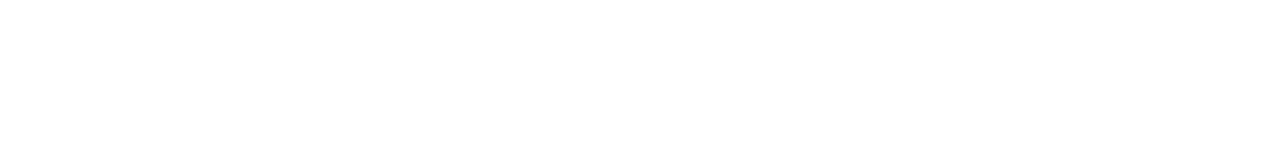
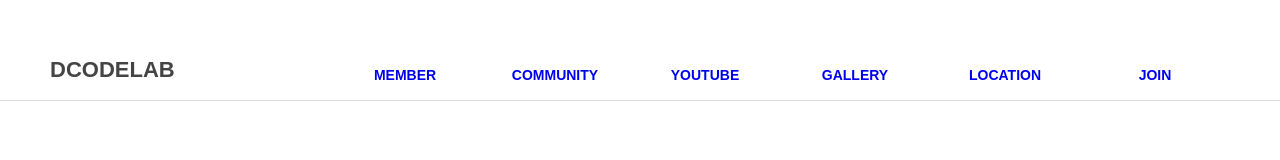
Before and after one commit to mijeong96/portfolio, a plain HTML site: page index.html in a window 1280 px wide. Drawn offline with Linux system fonts and the light colour scheme.

Commit message:
메인페이지 헤더 완성

```diff
--- a/index.html
+++ b/index.html
@@ -4,11 +4,23 @@
     <meta charset="UTF-8">
     <meta http-equiv="X-UA-Compatible" content="IE=edge">
     <meta name="viewport" content="width=device-width, initial-scale=1.0">
-    <title>Document</title>
+    <title>메인페이지</title>
     <link rel="stylesheet" href="css/style.css">
     <script defer src="js/main.js"></script>
 </head>
 <body>
-
+    <header id="header">
+        <div class="inner">
+            <h1><a href="#">DCODELAB</a></h1>
+            <ul id="gnb">
+                <li><a href="#">MEMBER</a></li>
+                <li><a href="#">COMMUNITY</a></li>
+                <li><a href="#">YOUTUBE</a></li>
+                <li><a href="#">GALLERY</a></li>
+                <li><a href="#">LOCATION</a></li>
+                <li><a href="#">JOIN</a></li>
+            </ul>
+        </div>
+    </header>
 </body>
 </html>
--- a/scss/style.scss
+++ b/scss/style.scss
@@ -1,2 +1,48 @@
 @charset "utf-8";
 @import "reset";
+
+#header {
+    width: 100%;
+    border-bottom: 1px solid #ddd;
+
+    .inner {
+        width: 1180px;
+        height: 100px;
+        margin: 0 auto;
+        position: relative;
+
+        h1 {
+
+            position: absolute;
+            left: 0;
+            bottom: 15px;
+
+            a {
+                font: bold 22px/1 "arial";
+                color: #444;
+            }
+        }
+
+        #gnb {
+            position: absolute;
+            bottom: 0px;
+            right: 0;
+
+            li {
+                float: left;
+
+                a { display: block;}
+                width: 150px;
+                height: 50px;
+                font: bold 14px/50px "arial";
+                color: #555;
+                text-align: center;
+
+                &:hover {
+                    background: #555;
+                    color: #fff;
+                }
+            }
+        }
+    }
+}
```
Also changed, not shown: css/style.css, 1 other file.
